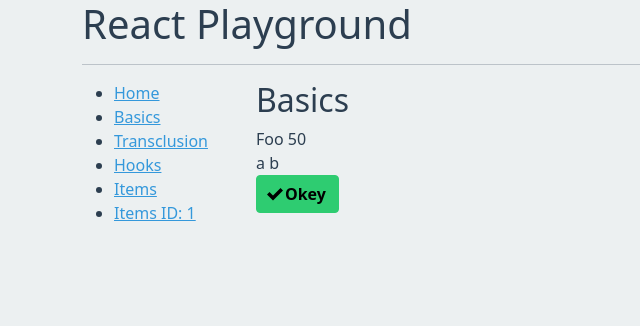
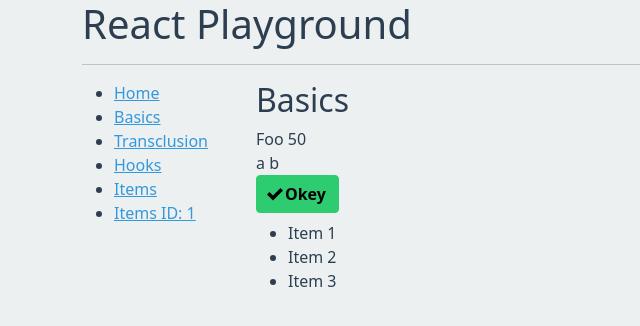
Before and after one commit to henrikmathiesen/react-playground, a React (Create React App) app: page /basics in a window 1280 px wide. Shown: the top 326 px of the page, without its empty margins (0-640 px from the left). Built offline with nearby package versions, Linux system fonts and the light colour scheme.

Commit message:
-loop and render list

```diff
--- a/src/Components/Basics/Basics.js
+++ b/src/Components/Basics/Basics.js
@@ -16,11 +16,34 @@
         b: 'b'
     }
 
+    const data = [
+        {
+            id: 1,
+            text: 'Item 1'
+        },
+        {
+            id: 2,
+            text: 'Item 2'
+        },
+        {
+            id: 3,
+            text: 'Item 3'
+        }
+    ];
+
 
     return (
         <div>
             <h2>Basics</h2>
             <BasicChild user={user} config={config} onSomeBtnClick={onSomeBtnClick} />
+
+            <div className="mt-2">
+                <ul>
+                    {
+                        data.map(v => <li key={v.id}>{v.text}</li>)
+                    }
+                </ul>
+            </div>
         </div>
     );
 }
```
